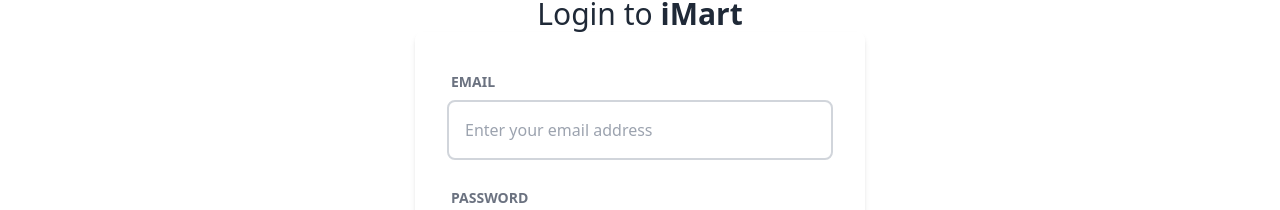
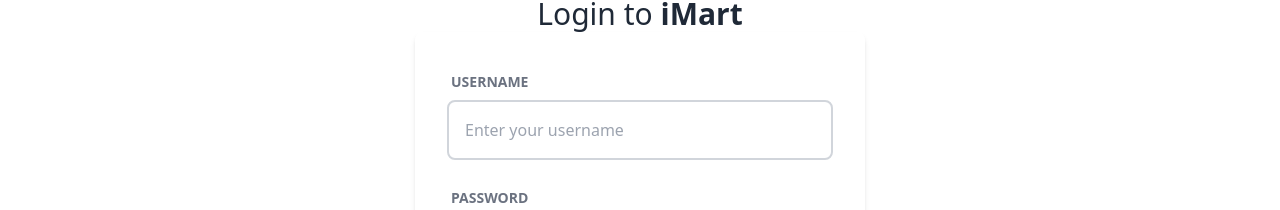
Before and after one commit to Mehedy-Tanvir/simple-ecommerce-react, a React (Vite) app: page /login in a window 1280 px wide. Shown: the part 124-334 px from the top of the page. Built offline with nearby package versions, Linux system fonts and the light colour scheme.

Commit message:
authentication functionality added

```diff
--- a/src/pages/Login/Login.jsx
+++ b/src/pages/Login/Login.jsx
@@ -1,7 +1,30 @@
 import { useState } from "react";
 import { AiOutlineEye, AiOutlineEyeInvisible } from "react-icons/ai";
+
 const Login = () => {
   const [showPassword, setShowPassword] = useState(false);
+  const [userName, setUserName] = useState("");
+  const [password, setPassword] = useState("");
+
+  const handleSubmit = (e) => {
+    e.preventDefault();
+    const authInfo = { userName, password };
+    fetch("https://dummyjson.com/auth/login", {
+      method: "POST",
+      headers: { "Content-Type": "application/json" },
+      body: JSON.stringify({
+        username: userName,
+        password: password,
+        // expiresInMins: 60, // optional
+      }),
+    })
+      .then((res) => res.json())
+      .then((data) => console.log(data))
+      .catch((error) => {
+        console.log(error);
+      });
+  };
+
   return (
     <div className="mt-10">
       <h1 className="text-3xl text-center">
@@ -9,18 +32,20 @@
       </h1>
       <div className="hero">
         <div className="rounded-lg shadow-md card-body md:w-[450px]">
-          <form>
+          <form onSubmit={handleSubmit}>
             <div className="form-control">
               <label className="label">
                 <span className="text-gray-500 label-text">
-                  <strong>EMAIL</strong>
+                  <strong>USERNAME</strong>
                 </span>
               </label>
               <input
-                type="email"
-                placeholder="Enter your email address"
+                type="text"
+                placeholder="Enter your username"
                 className="p-4 border-2 border-gray-300 rounded-lg outline-none focus:shadow-md hover:shadow-md hover:border-blue-500 focus:border-blue-500"
                 required
+                value={userName}
+                onChange={(e) => setUserName(e.target.value)}
               />
             </div>
             <div className="mt-5 form-control">
@@ -36,6 +61,8 @@
                   placeholder="Enter your password"
                   className="w-full p-4 border-2 border-gray-300 rounded-lg outline-none focus:shadow-md hover:shadow-md hover:border-blue-500 focus:border-blue-500"
                   required
+                  value={password}
+                  onChange={(e) => setPassword(e.target.value)}
                 />
                 {showPassword ? (
                   <AiOutlineEyeInvisible
@@ -56,7 +83,10 @@
             </div>
             <div className="flex flex-col items-center justify-between gap-4 md:flex-row">
               <div className="w-full mt-6 form-control">
-                <button className="btn text-white hover:bg-blue-500 bg-blue-600 text-[15px]">
+                <button
+                  type="submit"
+                  className="btn text-white hover:bg-blue-500 bg-blue-600 text-[15px]"
+                >
                   Login
                 </button>
               </div>
```
